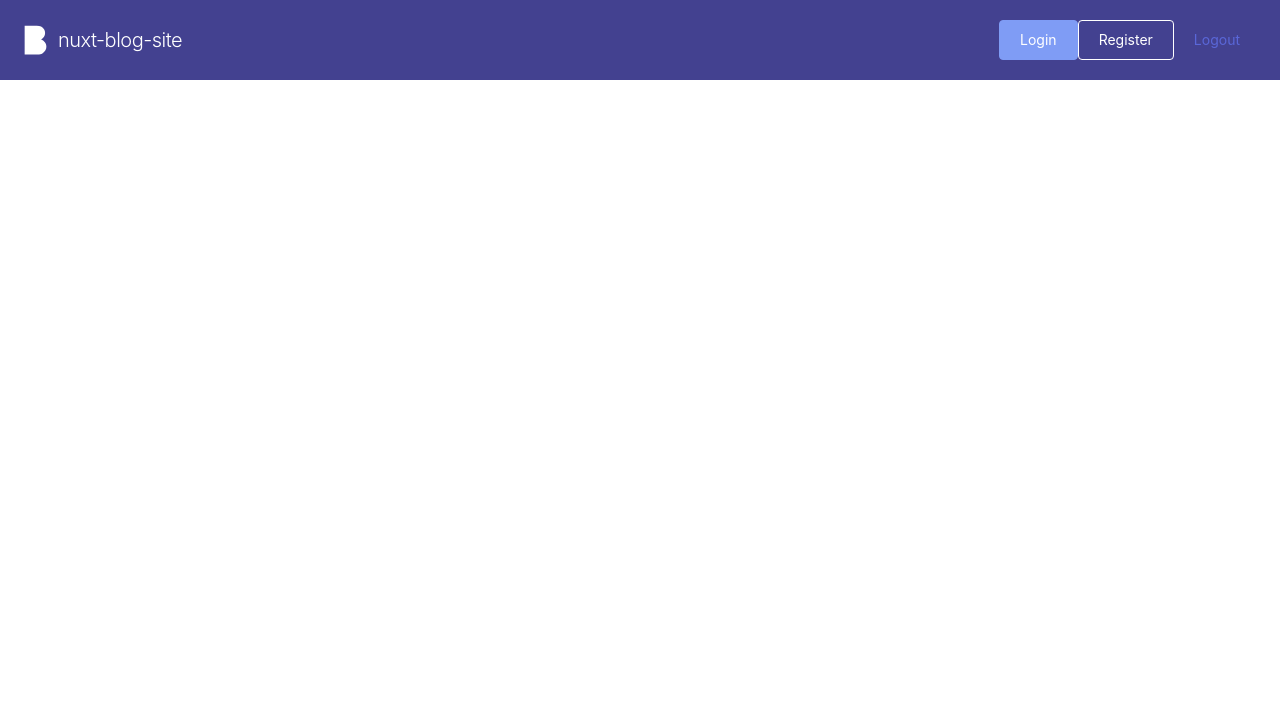
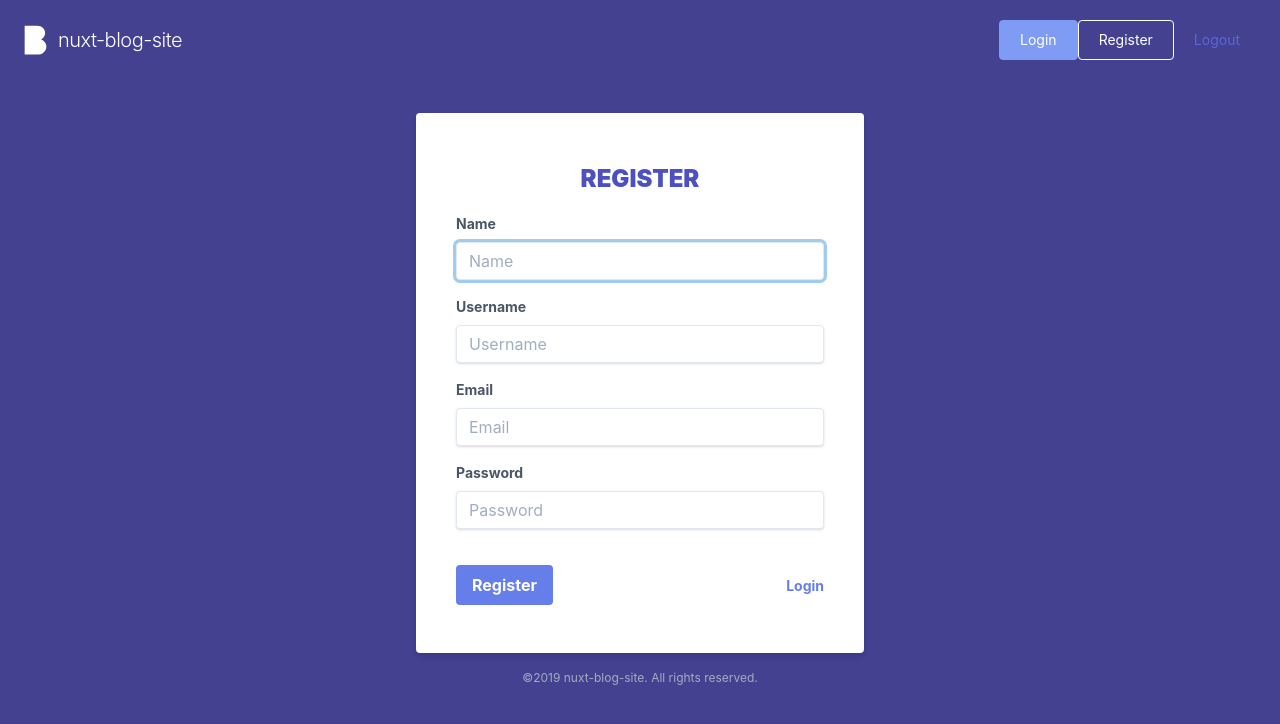
Before and after one commit to reeshkeed/nuxt-blog-site, a Nuxt app: page /register in a window 1280 px wide. Shown: the top 724 px of the page. Built offline with nearby package versions, Linux system fonts and the light colour scheme.

Commit message:
Created register form

```diff
--- a/nuxt.config.js
+++ b/nuxt.config.js
@@ -54,7 +54,25 @@ module.exports = {
 
   modules: [
     'nuxt-purgecss',
+    '@nuxtjs/auth',
+    '@nuxtjs/axios'
   ],
 
-  purgeCSS: {}
+  purgeCSS: {},
+
+  axios: {
+    baseURL: 'http://127.0.0.1:8000/api'
+  },
+
+  auth: {
+    strategies: {
+      local: {
+        endpoints: {
+          login: { url: 'login', method: 'post', propertyName: 'token' },
+          user: { url: 'user', method: 'get', propertyName: 'user' },
+          logout: false
+        }
+      }
+    }
+  },
 }
--- a/package.json
+++ b/package.json
@@ -13,6 +13,8 @@
     "precommit": "npm run lint"
   },
   "dependencies": {
+    "@nuxtjs/auth": "^4.8.4",
+    "@nuxtjs/axios": "^5.8.0",
     "dayjs": "^1.8.16",
     "dayjs-ext": "^2.2.0",
     "nuxt": "^2.0.0"
--- a/pages/index.vue
+++ b/pages/index.vue
@@ -1,88 +1,36 @@
 <template>
-  <section class="container mx-auto">
-    <div class=" flex flex-col w-full px-16">
-      <div
-       class="border border-gray-400 w-full rounded text-left px-4 py-2 m-2"
-        v-for="(list, i) in article"
-        :key="i"
-      >
-        <div>
-          <p>{{ list.title }}</p>
-          <p>{{ list.description }}</p>
-          <p>{{ list.created_at | formatDate }}</p>
+  <section class="container mx-auto flex flex-col mt-20 px-16">
+    <div class="w-full text-left mt-5">
+      <form class="bg-white border border-indigo-200 rounded px-8 pt-6 pb-8 mb-4">
+        <div class="mb-4">
+          <label class="block text-gray-700 text-sm font-bold mb-2" for="title">
+            Title
+          </label>
+          <input class="bg-gray-100 appearance-none border rounded w-full py-2 px-3 text-gray-700 leading-tight focus:outline-none focus:shadow-outline" id="title" type="text" placeholder="Title">
         </div>
+        <div class="mb-6">
+          <label class="block text-gray-700 text-sm font-bold mb-2" for="description">
+            Description
+          </label>
+          <textarea class="bg-gray-100 resize-none appearance-none border rounded w-full py-2 px-3 text-gray-700 leading-tight focus:outline-none focus:shadow-outline" id="description" type="text" placeholder="Description"></textarea>
+        </div>
+        <div class="flex items-center justify-between">
+          <button class="bg-indigo-500 hover:bg-indigo-700 text-white font-bold py-2 px-4 rounded focus:outline-none focus:shadow-outline" type="button">
+            POST
+          </button>
+        </div>
+      </form>
+    </div>
 
-      </div>
-    </div>
+    <Articles/>
   </section>
 </template>
 
 <script>
-import AppLogo from '~/components/AppLogo.vue';
-import Vue from 'vue'
-import dayjs from 'dayjs';
-import relativeTimePlugin from 'dayjs-ext/plugin/relativeTime';
-
+import Articles from '~/layouts/partials/Article';
 export default {
-  data: () => ({
-    article: [],
-  }),
-
-  async mounted () {
-    const response = await this.$axios.get('articles');
-    this.article = response.data;
-
-    const toISOString = (value) => {
-      const date = new Date(value);
-
-      const year = date.getFullYear();
-      const month = date.getMonth();
-      const day = date.getDate();
-      const hours = date.getHours();
-      const minutes = date.getMinutes();
-      const seconds = date.getSeconds();
-
-      const utcDate = Date.UTC(year, month, day, hours, minutes, seconds);
-
-      return new Date(utcDate).toISOString();
-    };
-    dayjs.extend(relativeTimePlugin);
-    Vue.filter('formatDate', (value) => dayjs(toISOString(value)).fromNow());
-  },
-
   components: {
-    AppLogo
+    Articles
   }
 }
 </script>
-
-<style>
-.container {
-  min-height: 100vh;
-  display: flex;
-  justify-content: center;
-  align-items: center;
-  text-align: center;
-}
-
-.title {
-  font-family: "Quicksand", "Source Sans Pro", -apple-system, BlinkMacSystemFont, "Segoe UI", Roboto, "Helvetica Neue", Arial, sans-serif; /* 1 */
-  display: block;
-  font-weight: 300;
-  font-size: 100px;
-  color: #35495e;
-  letter-spacing: 1px;
-}
-
-.subtitle {
-  font-weight: 300;
-  font-size: 42px;
-  color: #526488;
-  word-spacing: 5px;
-  padding-bottom: 15px;
-}
-
-.links {
-  padding-top: 15px;
-}
-</style>
--- /dev/null
+++ b/pages/register.vue
@@ -0,0 +1,104 @@
+<template>
+  <div class="bg-indigo-800 h-screen">
+    <div class="container mx-auto">
+      <div class="v-centered w-full h-screen mx-auto max-w-md">
+        <div class="w-full">
+          <form @submit.prevent="registerUser" class="bg-white shadow-md rounded px-10 py-12 mb-4">
+            <p class="font-black text-2xl mb-4 text-indigo-700 text-center uppercase">Register</p>
+
+            <Notification :message="error" v-if="error"/>
+
+            <div class="mb-4">
+              <label class="block text-gray-700 text-sm font-bold mb-2" for="name">
+                Name
+              </label>
+              <input v-model="name"  class="shadow appearance-none border rounded w-full py-2 px-3 text-gray-700 leading-tight focus:outline-none focus:shadow-outline" type="text" placeholder="Name" required autofocus>
+            </div>
+            <div class="mb-4">
+              <label class="block text-gray-700 text-sm font-bold mb-2" for="username">
+                Username
+              </label>
+              <input v-model="username"  class="shadow appearance-none border rounded w-full py-2 px-3 text-gray-700 leading-tight focus:outline-none focus:shadow-outline" type="text" placeholder="Username" required>
+            </div>
+            <div class="mb-4">
+              <label class="block text-gray-700 text-sm font-bold mb-2" for="email">
+                Email
+              </label>
+              <input v-model="email"  class="shadow appearance-none border rounded w-full py-2 px-3 text-gray-700 leading-tight focus:outline-none focus:shadow-outline" type="email" placeholder="Email" required>
+            </div>
+            <div class="mb-6">
+              <label class="block text-gray-700 text-sm font-bold mb-2" for="password">
+                Password
+              </label>
+              <input v-model="password" class="shadow appearance-none border rounded w-full py-2 px-3 text-gray-700 mb-3 leading-tight focus:outline-none focus:shadow-outline" id="password" type="password" placeholder="Password" required>
+            </div>
+            <div class="flex items-center justify-between">
+              <button class="bg-indigo-500 hover:bg-indigo-700 text-white font-bold py-2 px-4 rounded focus:outline-none focus:shadow-outline" type="submit">
+                Register
+              </button>
+              <nuxt-link :to="{ name: 'login' }" class="inline-block align-baseline font-bold text-sm text-indigo-500 hover:text-indigo-700">
+                Login
+              </nuxt-link>
+            </div>
+          </form>
+          <p class="text-center text-gray-500 text-xs">
+            &copy;2019 nuxt-blog-site. All rights reserved.
+          </p>
+        </div>
+      </div>
+
+    </div>
+  </div>
+</template>
+
+<script>
+import Notification from '~/components/Notification';
+import { mapGetters } from 'vuex';
+
+export default {
+  components: {
+    Notification,
+  },
+
+  data() {
+    return {
+        name: '',
+        username: '',
+        email: '',
+        password: '',
+        error: null
+     }
+   },
+
+   methods: {
+     async registerUser() {
+       try {
+         await this.$axios.post('register', {
+           name: this.name,
+           username: this.username,
+           email: this.email,
+           password: this.password
+         })
+
+         await this.$auth.login({
+           data: {
+             username: this.username,
+             password: this.password
+           }
+         })
+
+         this.$router.push('/');
+       } catch (e) {
+         this.error = e.response.data;
+       }
+     }
+   }
+}
+</script>
+
+<style scoped>
+.v-centered {
+  display: flex;
+  align-items: center;
+}
+</style>
```
Also changed, not shown: 1 other file (tests, documents, lock files or other folders).
